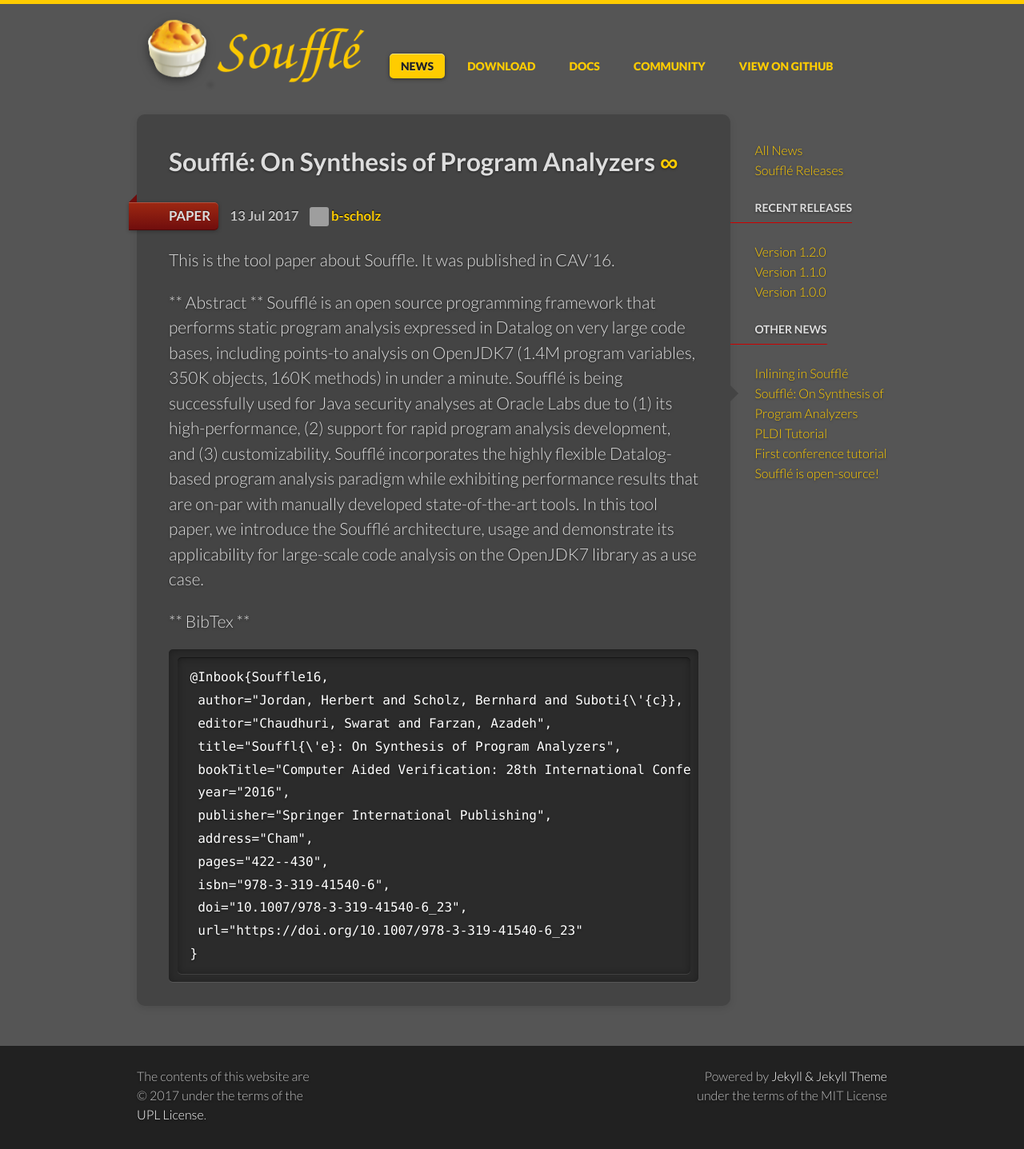
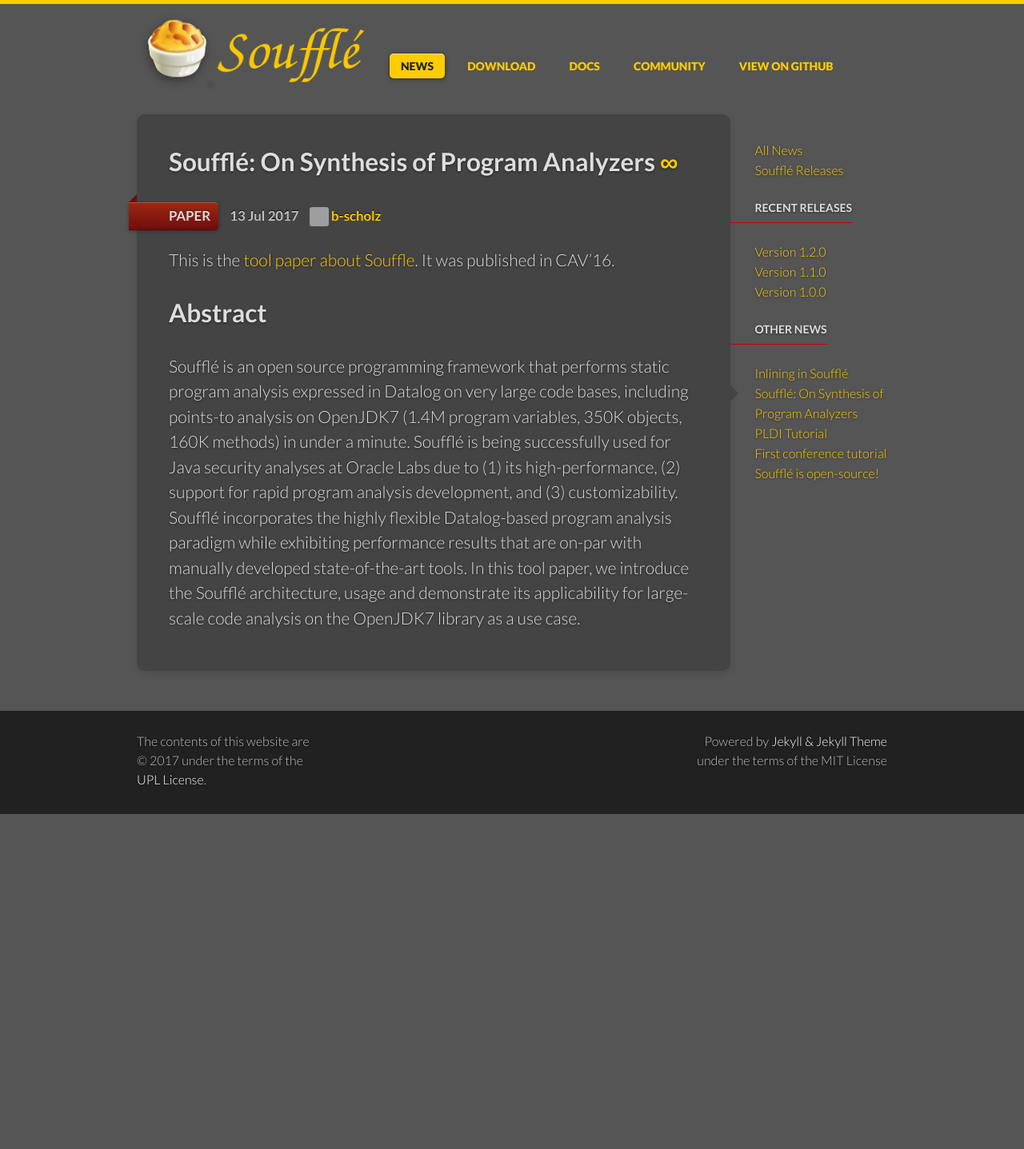
Before and after one commit to souffle-lang/souffle-lang.github.io, a Jekyll site: the page built from _posts/2017-07-13-cav-paper.md, in a window 1280 px wide. Shown: the whole page at 80% size. Built offline with Jekyll 4.4.1, drawn with Linux system fonts in a browser that asks for light colours; after the commit the page ends 1018 px from its top, so only the background shows below that; grey boxes are pictures that could not be loaded.

Commit message:
Added CAV'16 paper

````diff
--- a/_posts/2017-07-13-cav-paper.md
+++ b/_posts/2017-07-13-cav-paper.md
@@ -5,25 +5,7 @@ date: 2017-07-13
 author: b-scholz
 categories: [paper]
 ---
-This is the tool paper about Souffle. It was published in CAV'16.
+This is the [tool paper about Souffle](/pdf/cav16.pdf).  It was published in CAV'16.
 
-** Abstract **
+## Abstract
 Soufflé is an open source programming framework that performs static program analysis expressed in Datalog on very large code bases, including points-to analysis on OpenJDK7 (1.4M program variables, 350K objects, 160K methods) in under a minute. Soufflé is being successfully used for Java security analyses at Oracle Labs due to (1) its high-performance, (2) support for rapid program analysis development, and (3) customizability. Soufflé incorporates the highly flexible Datalog-based program analysis paradigm while exhibiting performance results that are on-par with manually developed state-of-the-art tools. In this tool paper, we introduce the Soufflé architecture, usage and demonstrate its applicability for large-scale code analysis on the OpenJDK7 library as a use case.
-
-** BibTex **
-
-```
-@Inbook{Souffle16,
- author="Jordan, Herbert and Scholz, Bernhard and Suboti{\'{c}}, Pavle",
- editor="Chaudhuri, Swarat and Farzan, Azadeh",
- title="Souffl{\'e}: On Synthesis of Program Analyzers",
- bookTitle="Computer Aided Verification: 28th International Conference, CAV 2016, Toronto, ON, Canada, July 17-23, 2016, Proceedings, Part II",
- year="2016",
- publisher="Springer International Publishing",
- address="Cham",
- pages="422--430",
- isbn="978-3-319-41540-6",
- doi="10.1007/978-3-319-41540-6_23",
- url="https://doi.org/10.1007/978-3-319-41540-6_23"
-}
-```
````
